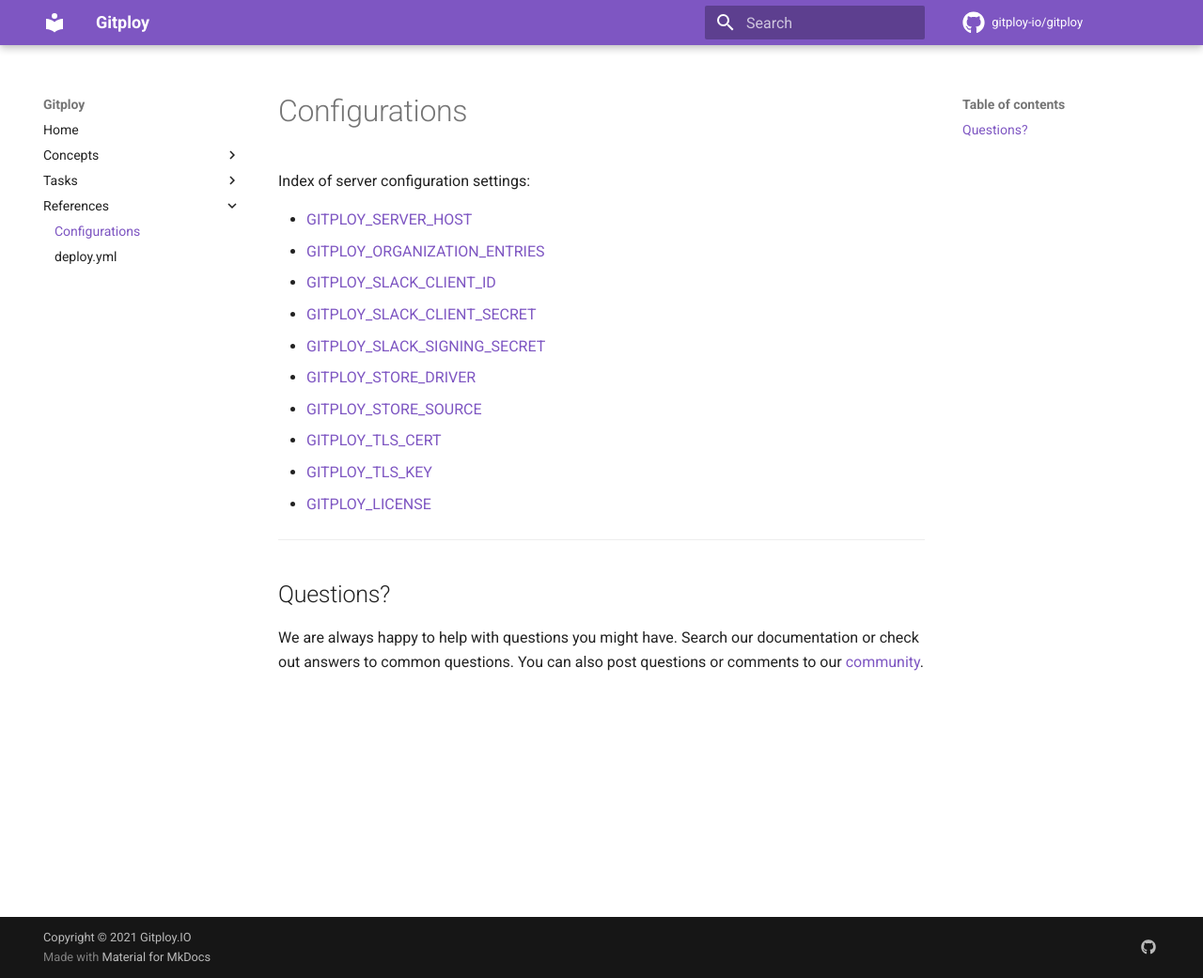
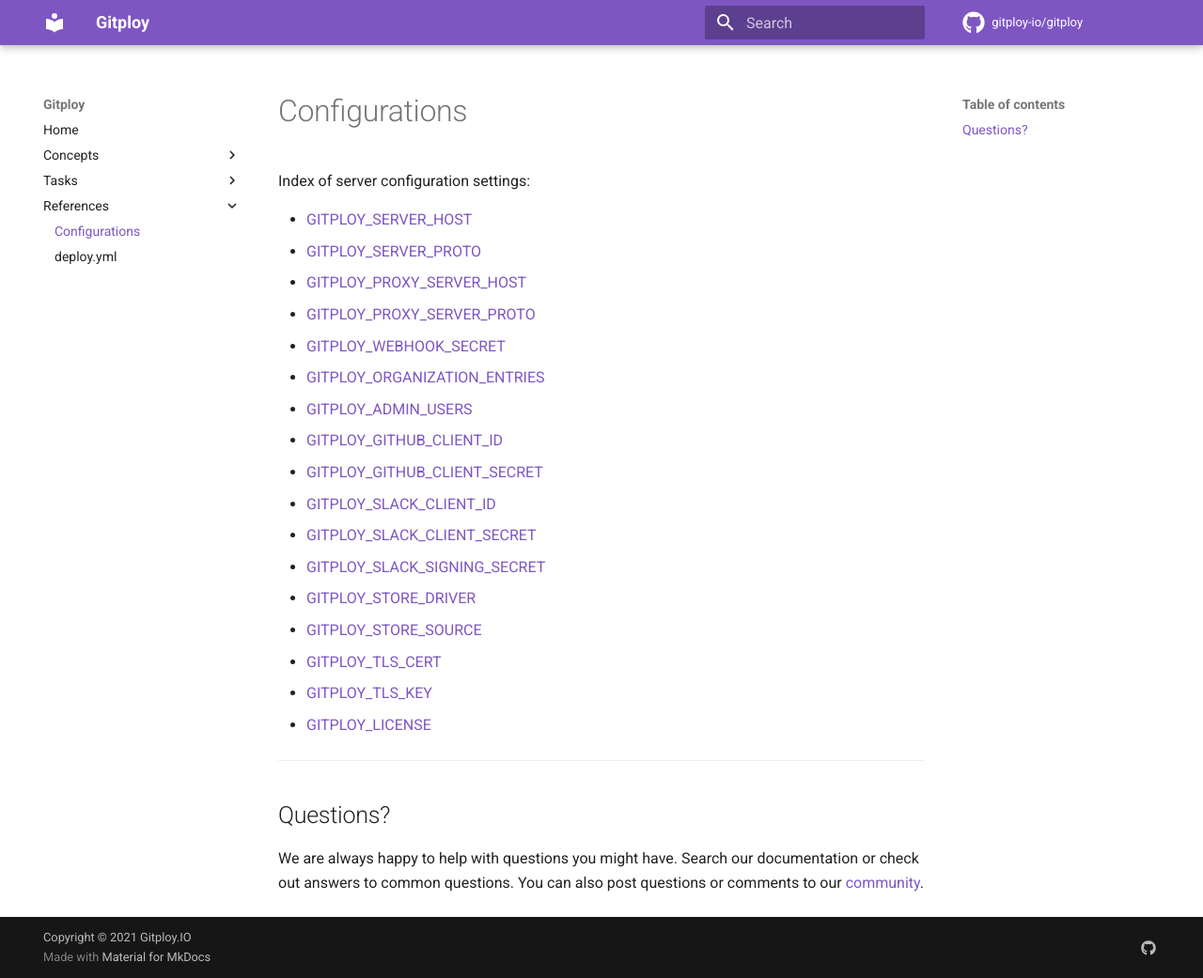
Before and after one commit to gitploy-io/gitploy, an MkDocs documentation site: the page built from docs/references/configurations.md, in a window 1280 px wide and 1041 px high. Shown: the whole window at 94% size. Built offline with MkDocs 1.6.1 and Material for MkDocs 9.7.7, drawn with Linux system fonts in a browser that asks for light colours; comment, search, counter and statistics services are not loaded; the version menu is left out.

Commit message:
Add docs for envs

```diff
--- a/docs/references/configurations.md
+++ b/docs/references/configurations.md
@@ -3,7 +3,14 @@
 Index of server configuration settings:
 
 * [GITPLOY_SERVER_HOST](./GITPLOY_SERVER_HOST.md)
+* [GITPLOY_SERVER_PROTO](./GITPLOY_SERVER_PROTO.md)
+* [GITPLOY_PROXY_SERVER_HOST](./GITPLOY_PROXY_SERVER_HOST.md)
+* [GITPLOY_PROXY_SERVER_PROTO](./GITPLOY_PROXY_SERVER_PROTO.md)
+* [GITPLOY_WEBHOOK_SECRET](./GITPLOY_WEBHOOK_SECRET.md)
 * [GITPLOY_ORGANIZATION_ENTRIES](./GITPLOY_ORGANIZATION_ENTRIES.md)
+* [GITPLOY_ADMIN_USERS](./GITPLOY_ADMIN_USERS.md)
+* [GITPLOY_GITHUB_CLIENT_ID](./GITPLOY_GITHUB_CLIENT_ID.md)
+* [GITPLOY_GITHUB_CLIENT_SECRET](./GITPLOY_GITHUB_CLIENT_SECRET.md)
 * [GITPLOY_SLACK_CLIENT_ID](./GITPLOY_SLACK_CLIENT_ID.md)
 * [GITPLOY_SLACK_CLIENT_SECRET](./GITPLOY_SLACK_CLIENT_SECRET.md)
 * [GITPLOY_SLACK_SIGNING_SECRET](./GITPLOY_SLACK_SIGNING_SECRET.md)
```
Also changed, not shown: docs/references/GITPLOY_ADMIN_USERS.md (added, +7 -0 lines), docs/references/GITPLOY_GITHUB_CLIENT_ID.md (added, +7 -0 lines), docs/references/GITPLOY_GITHUB_CLIENT_SECRET.md (added, +7 -0 lines), docs/references/GITPLOY_ORGANIZATION_ENTRIES.md (+1 -1 lines), docs/references/GITPLOY_PROXY_SERVER_HOST.md (added, +7 -0 lines), docs/references/GITPLOY_PROXY_SERVER_PROTO.md (added, +7 -0 lines), docs/references/GITPLOY_SERVER_HOST.md (+1 -1 lines), docs/references/GITPLOY_SERVER_PROTO.md (added, +7 -0 lines), docs/references/GITPLOY_WEBHOOK_SECRET.md (added, +7 -0 lines).
